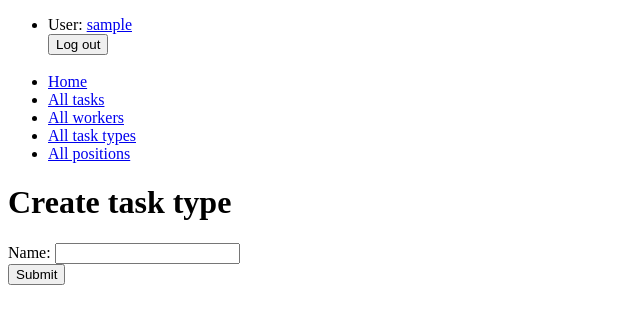
After one commit to MarekBiela/IT-company-task-manager, a Django app: page /task-types/create/ in a window 1280 px wide. The commit adds this page. Shown: the top 324 px of the page, without its empty margins (0-640 px from the left). Run offline with Django 5.2, Linux system fonts and the light colour scheme; the visitor is signed in with stand-in values (Sample User, id 1).

Commit message:
add task type creation

```diff
--- a/tasks/urls.py
+++ b/tasks/urls.py
@@ -8,6 +8,7 @@ from .views import (
     WorkerDetailView,
     WorkerCreateView,
     TaskTypeListView,
+    TaskTypeCreateView,
     PositionListView,
     TaskCreateView,
 )
@@ -21,6 +22,7 @@ urlpatterns = [
     path("workers/<int:pk>/", WorkerDetailView.as_view(), name="worker-detail"),
     path("workers/create/", WorkerCreateView.as_view(), name="worker-create"),
     path("task-types/", TaskTypeListView.as_view(), name="task-type-list"),
+    path("task-types/create/", TaskTypeCreateView.as_view(), name="task-type-create"),
     path("positions/", PositionListView.as_view(), name="position-list"),
 ]
 
--- a/tasks/views.py
+++ b/tasks/views.py
@@ -74,5 +74,12 @@ class TaskTypeListView(LoginRequiredMixin, generic.ListView):
     context_object_name = "task_type_list"
 
 
+class TaskTypeCreateView(LoginRequiredMixin, generic.CreateView):
+    model = TaskType
+    template_name = "tasks/task_type_form.html"
+    fields = "__all__"
+    success_url = reverse_lazy("tasks:task-type-list")
+
+
 class PositionListView(LoginRequiredMixin, generic.ListView):
     model = Position
--- /dev/null
+++ b/templates/tasks/task_type_form.html
@@ -0,0 +1,10 @@
+{% extends "base.html" %}
+
+{% block content %}
+  <h1>{{ object|yesno:"Update,Create" }} task type</h1>
+  <form action="" method="post" novalidate>
+    {% csrf_token %}
+    {{ form }}
+    <input type="submit" value="Submit">
+  </form>
+{% endblock %}
--- a/templates/tasks/task_type_list.html
+++ b/templates/tasks/task_type_list.html
@@ -3,6 +3,9 @@
 {% block content %}
   <h1>
      Task Type List
+      <a href="{% url 'tasks:task-type-create' %}">
+        Create
+      </a>
   </h1>
   {% if task_type_list %}
     <ul>
```
